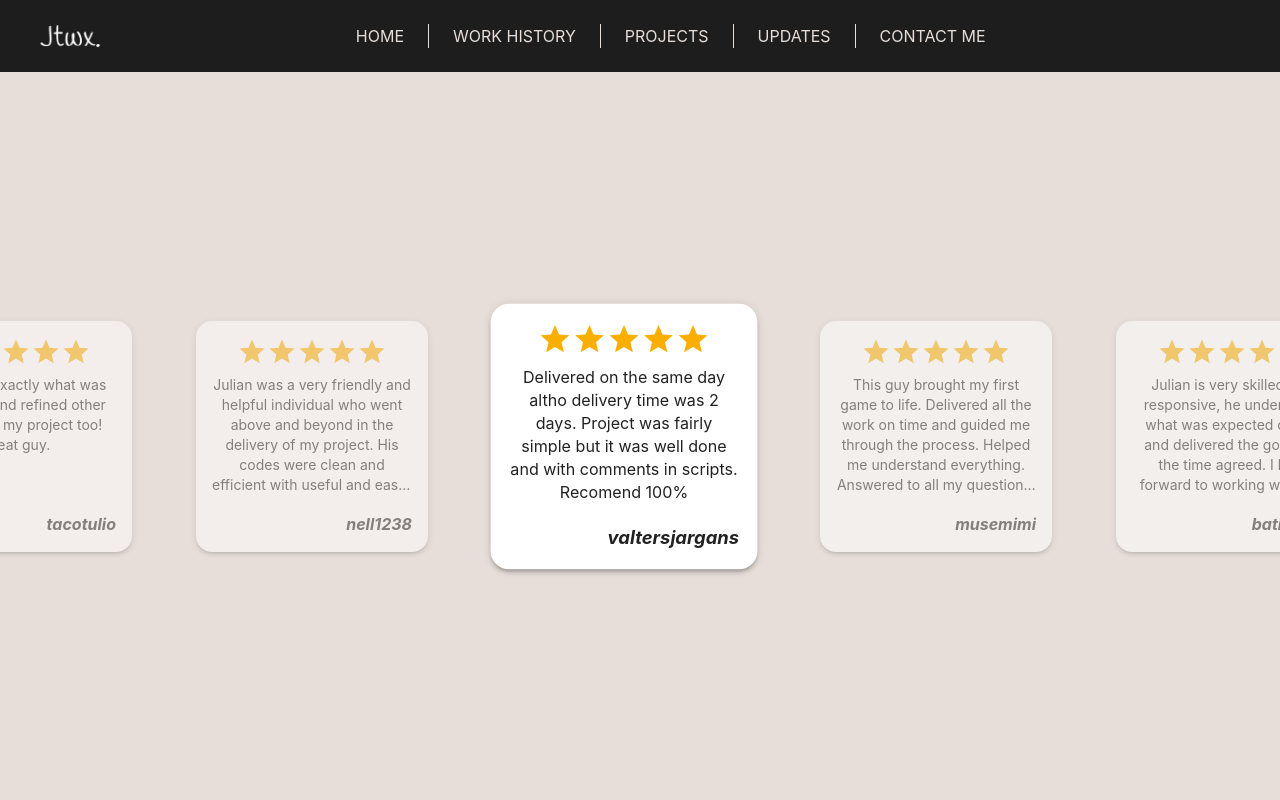
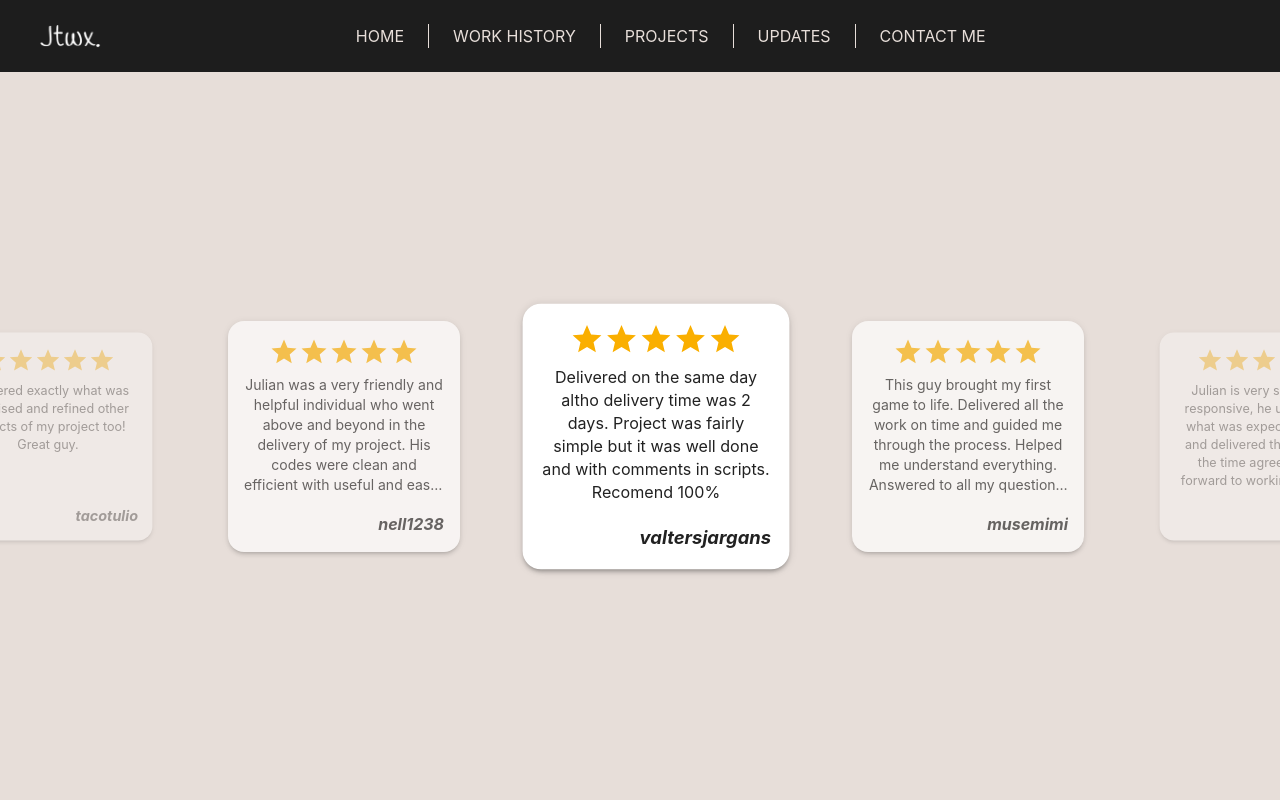
Before and after one commit to juliantwx/Devsite, a React (Create React App) app in the folder frontend/: page /home in a window 1280 px wide. Shown: the top 800 px of the page. Built offline with nearby package versions, Linux system fonts and the light colour scheme; a web font is replaced by a local one.

Commit message:
Added 3-Tier Effect to Scaling and Opacity.
- Item that is currently being focused in the carousel now has full opacity and 1.15 scale.
- Neighbouring items have 65% opacity and 1 scale.
- Other items have 35% opacity and 0.9 scale.

```diff
--- a/frontend/src/components/Carousel.jsx
+++ b/frontend/src/components/Carousel.jsx
@@ -7,6 +7,7 @@ function Carousel({ items }) {
     Autoplay({ delay: 2000 }),
   ]);
   const [currentIndex, setCurrentIndex] = useState(0);
+  const itemCount = items.length;
 
   useEffect(() => {
     if (!emblaApi) return;
@@ -17,19 +18,43 @@ function Carousel({ items }) {
     onSelect();
   }, [emblaApi]);
 
+  function getFocusLevel(index) {
+    if (!emblaApi) return -1;
+
+    const offset = index - currentIndex;
+
+    // Adjust offset for looping behavior
+    if (offset > itemCount / 2) {
+      return offset - itemCount;
+    } else if (offset < -itemCount / 2) {
+      return offset + itemCount;
+    }
+
+    return offset;
+  }
+
   return (
     <div ref={emblaRef} className="overflow-hidden w-full">
       <div className="flex">
-        {items.map((item, index) => (
+        {items.map((item, index) => {
+          const focusLevel = getFocusLevel(index);
+          return (
             <div
               key={index}
               className={`flex justify-center transition-opacity duration-500 ${
-              index === currentIndex ? "opacity-100 mx-4" : "opacity-50"
+                focusLevel === 0
+                  ? "opacity-100 mx-4"
+                  : Math.abs(focusLevel) === 1
+                  ? "opacity-65"
+                  : "opacity-35"
               }`}
             >
-            {React.cloneElement(item, { isFocused: index === currentIndex })}
+              {React.cloneElement(item, {
+                focusLevel,
+              })}
             </div>
-        ))}
+          );
+        })}
       </div>
     </div>
   );
--- a/frontend/src/components/Review.jsx
+++ b/frontend/src/components/Review.jsx
@@ -1,7 +1,7 @@
 import React from "react";
 import { Stack, Rating, Paper } from "@mui/material";
 
-function Review({ name, rating, message, isFocused }) {
+function Review({ name, rating, message, focusLevel }) {
   return (
     <Paper
       elevation={3}
@@ -12,7 +12,12 @@ function Review({ name, rating, message, isFocused }) {
         display: "flex",
         flexDirection: "column",
         alignItems: "flex-end",
-        transform: isFocused ? "scale(1.15)" : "scale(1)",
+        transform:
+          focusLevel === 0
+            ? "scale(1.15)"
+            : Math.abs(focusLevel) === 1
+            ? "scale(1)"
+            : "scale(0.9)",
         transition: "transform 0.5s ease-in-out",
         userSelect: "none",
       }}
```
Lines whose indentation alone changed are shown as unchanged.
